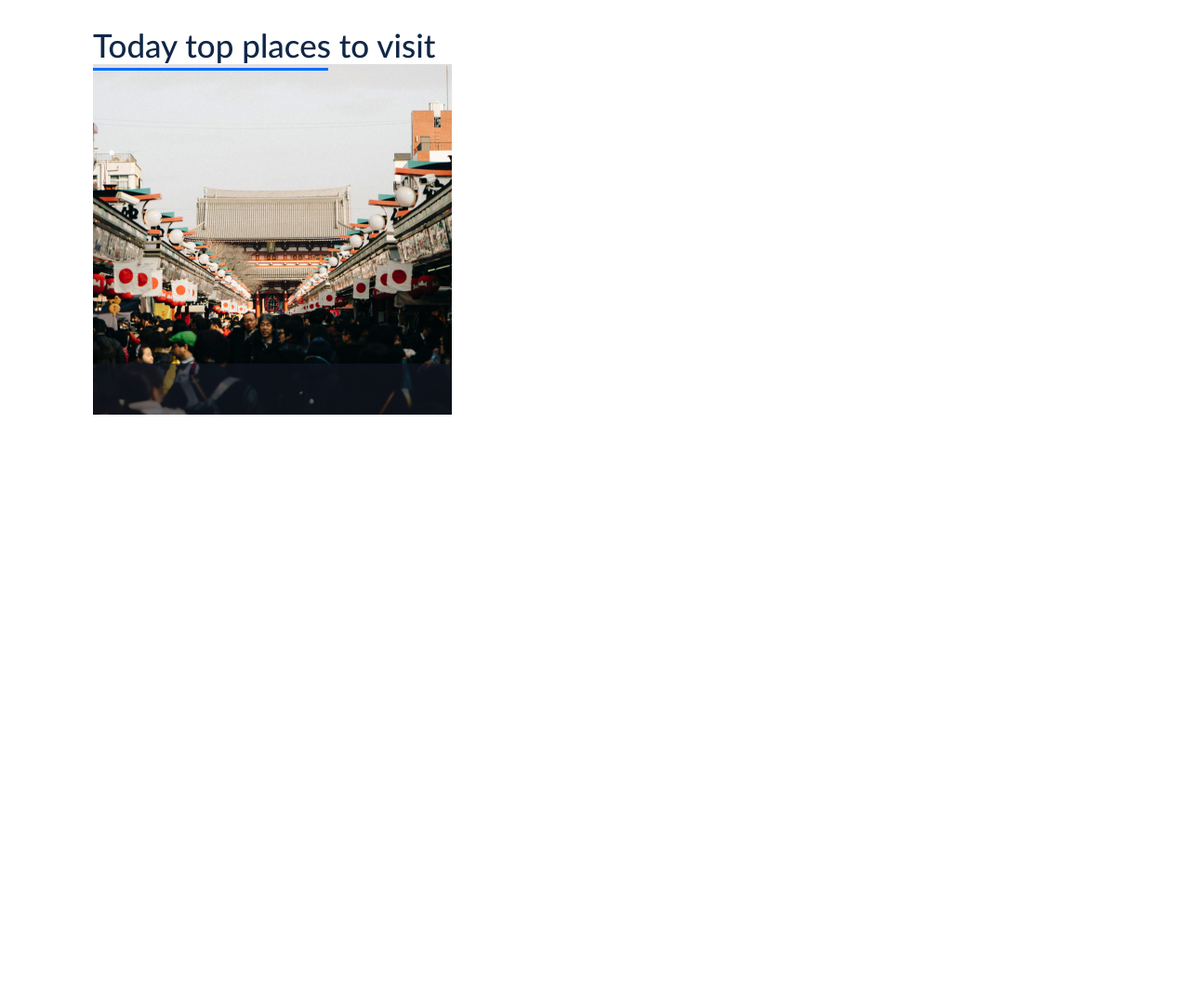
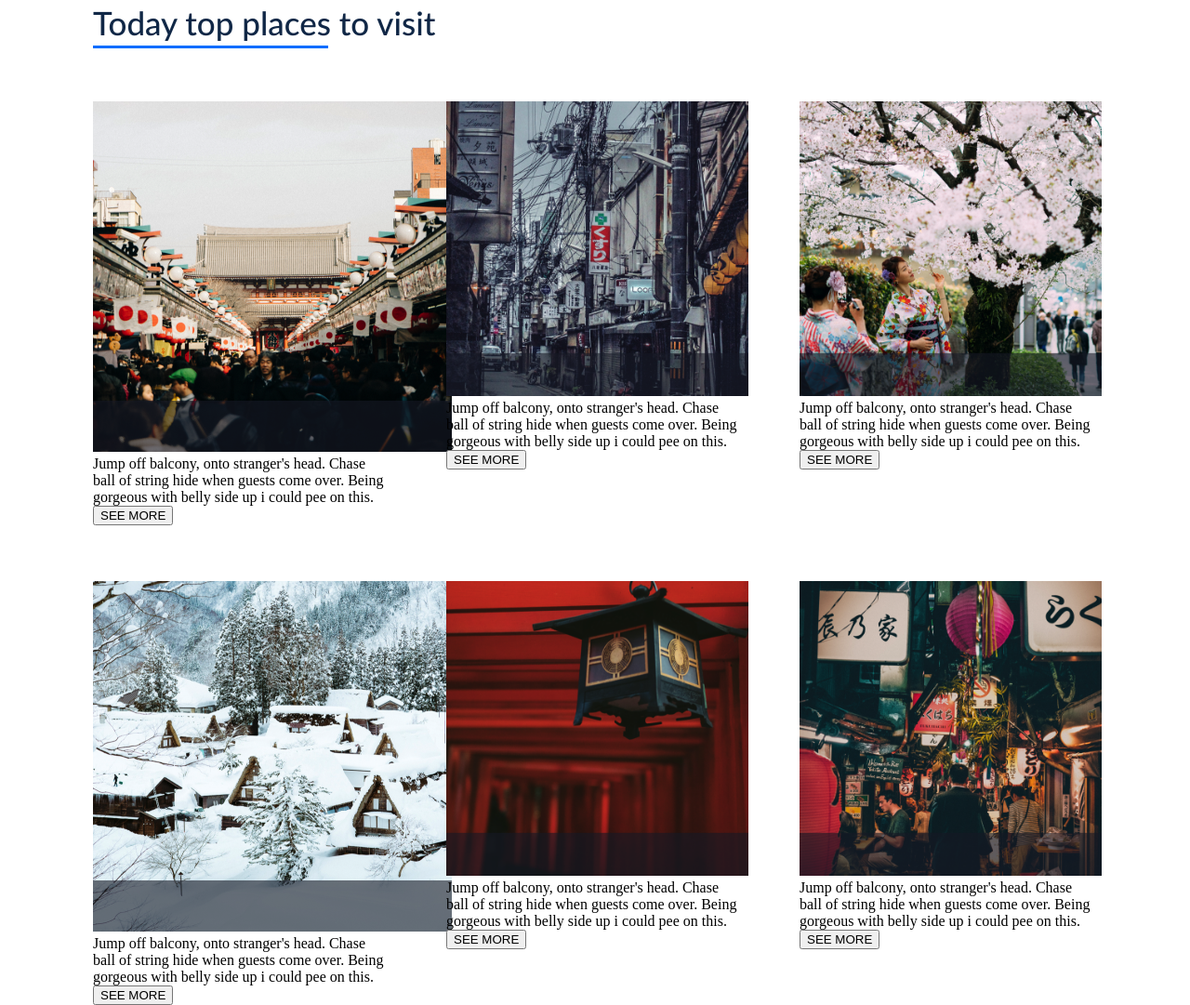
Before and after one commit to Gaukhar008/travel-landing-page, a plain HTML site: page index.html in a window 1280 px wide. Shown: the part 3186-4267 px from the top of the page at 93% size. Before the commit the page ends 3636 px from the top, so only its background shows below. Drawn offline with Linux system fonts and the light colour scheme.

Commit message:
Add images of places for top-places section

```diff
--- a/index.html
+++ b/index.html
@@ -184,12 +184,57 @@
         <section class="top-places">
             <div class="container">
                 <div class="top-places__wrapper">
-                        <p class="top-places__title">Today top places to visit</p>
-                        <div class="top-places__grid">
-                            <div class="top-places__grid-card">
+                    <p class="top-places__title">Today top places to visit</p>
+                    <div class="top-places__grid">
+                        <div class="top-places__grid-card">
+                            <div class="top-places__grid-card-image">
                                 <img src="./images/nagoya.png" alt="Image of Sapporo">
                             </div>
+                            <p>Jump off balcony, onto stranger's head. Chase ball of string hide when guests come over.
+                                Being gorgeous with belly side up i could pee on this.</p>
+                            <button>SEE MORE</button>
                         </div>
+                        <div class="top-places__grid-card">
+                            <div class="top-places__grid-card-image">
+                                <img src="./images/niigata-2.png" alt="Image of Niigata">
+                            </div>
+                            <p>Jump off balcony, onto stranger's head. Chase ball of string hide when guests come over.
+                                Being gorgeous with belly side up i could pee on this.</p>
+                            <button>SEE MORE</button>
+                        </div>
+                        <div class="top-places__grid-card">
+                            <div class="top-places__grid-card-image">
+                                <img class="top-places__grid-card-image" src="./images/osaka.png" alt="Image of Osaka">
+                            </div>
+                            <p>Jump off balcony, onto stranger's head. Chase ball of string hide when guests come over.
+                                Being gorgeous with belly side up i could pee on this.</p>
+                            <button>SEE MORE</button>
+                        </div>
+                        <div class="top-places__grid-card">
+                            <div class="top-places__grid-card-image">
+                                <img class="top-places__grid-card-image" src="./images/saitama.png" alt="Image of Saitama">
+                            </div>
+                            <p>Jump off balcony, onto stranger's head. Chase ball of string hide when guests come over.
+                                Being gorgeous with belly side up i could pee on this.</p>
+                            <button>SEE MORE</button>
+                        </div>
+                        <div class="top-places__grid-card">
+                            <div class="top-places__grid-card-image">
+                                <img class="top-places__grid-card-image" src="./images/ueno.png" alt="Image of Ueno">
+                            </div>
+                            <p>Jump off balcony, onto stranger's head. Chase ball of string hide when guests come over.
+                                Being gorgeous with belly side up i could pee on this.</p>
+                            <button>SEE MORE</button>
+                        </div>
+                        <div class="top-places__grid-card">
+                            <div class="top-places__grid-card-image">
+                                <img class="top-places__grid-card-image" src="./images/shibuya.png" alt="Image of Shibuya">
+                            </div>
+                            <p>Jump off balcony, onto stranger's head. Chase ball of string hide when guests come over.
+                                Being gorgeous with belly side up i could pee on this.</p>
+                            <button>SEE MORE</button>
+                        </div>
+                    </div>
                 </div>
             </div>
         </section>
--- a/styles.css
+++ b/styles.css
@@ -407,13 +407,14 @@ p {
 
 .neighborhood {
     display: flex;
+    right: 0;
     width: 95%;
     gap: 50px;
     margin-left: 47px;
 }
 
 .prefecture-neighborhood__image {
-    width: 500px;
+    width: 480px;
 }
 
 .prefecture-neighborhood__card {
@@ -467,3 +468,17 @@ p {
     background-color: #006DFE;
     content: '';
 }
+
+.top-places__grid {
+    width: 100%;
+    margin-top: 64px;
+    display: grid;
+    grid-auto-flow: column;
+    grid-template-columns: repeat(3, minmax(300px, 1fr));
+    grid-template-rows: repeat(2, 1fr);
+    gap: 60px
+}
+
+.top-places__grid-card-image {
+    width: 325px;
+}
```
Also changed, not shown: images/niigata-2.png (added), images/osaka.png (added), images/saitama.png (added), images/shibuya.png (added), images/ueno.png (added), 1 other file.
